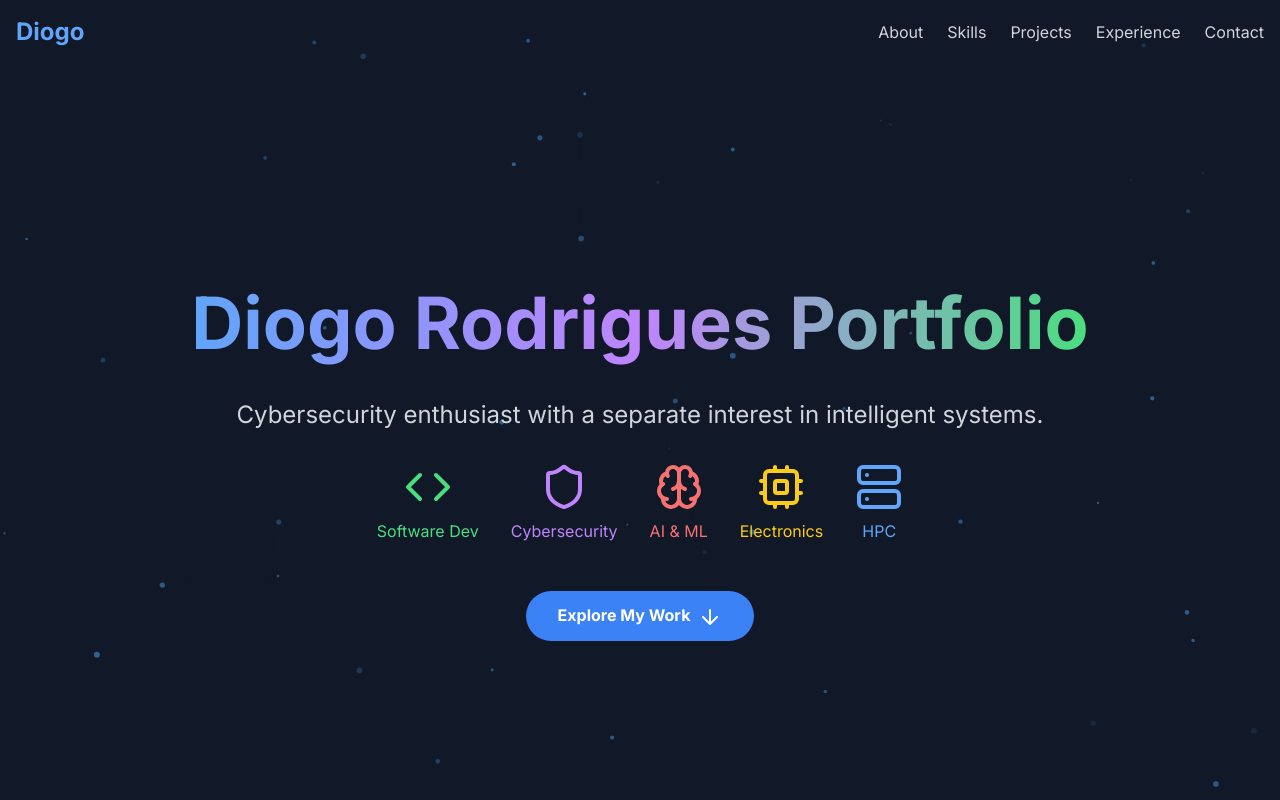
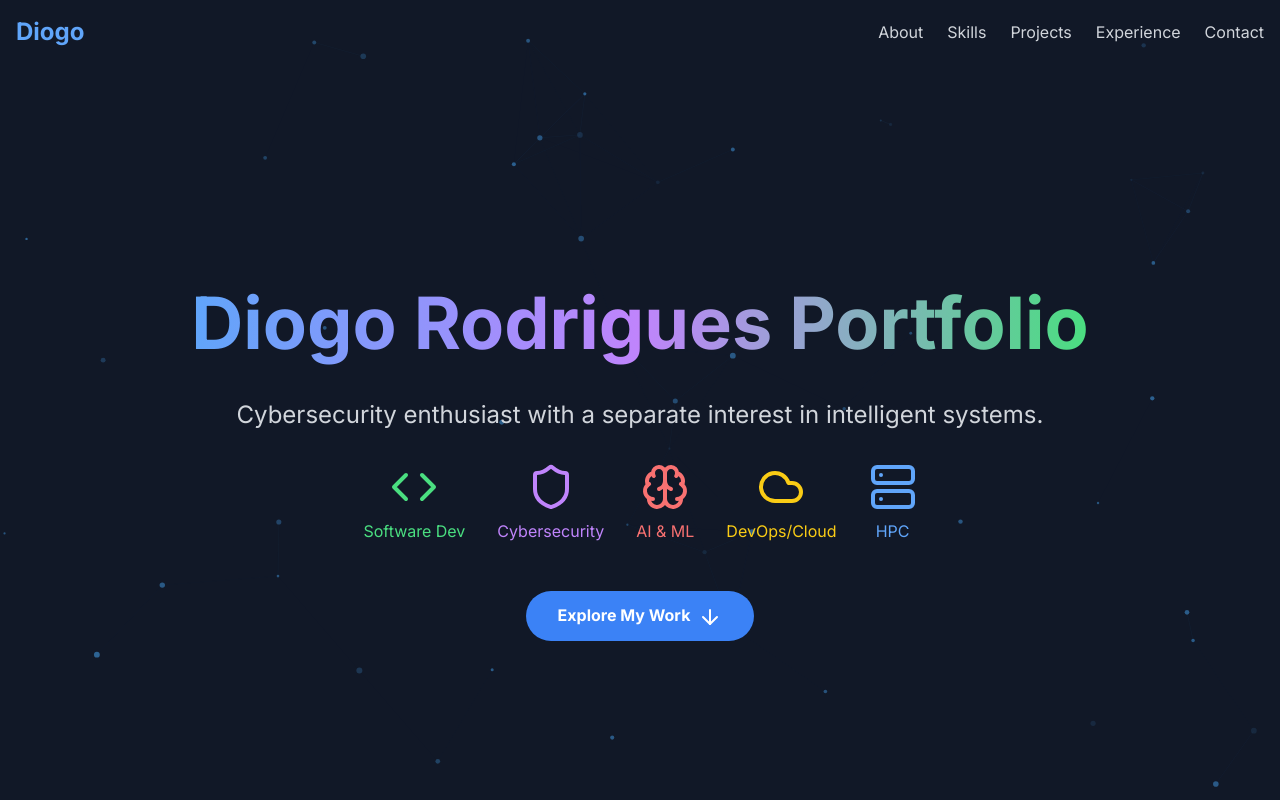
Before and after one commit to Diogo-Rodriigues/My_personal_website, a Next.js app: page / in a window 1280 px wide. Built offline with nearby package versions, Linux system fonts and the light colour scheme.

Commit message:
feat: update Hero section to "DevOps/Cloud"
Swap Cloud icon and update text from "Electronics" to "DevOps/Cloud".

Co-authored-by: Diogo Rodrigues <154286952+Diogo-Rodriigues@users.noreply.github.com>

```diff
--- a/app/components/Hero.tsx
+++ b/app/components/Hero.tsx
@@ -1,4 +1,4 @@
-import { ArrowDown, Code, Shield, Cpu, Brain, Server } from "lucide-react"
+import { ArrowDown, Code, Shield, Cloud, Brain, Server } from "lucide-react"
 
 const Hero = () => {
   return (
@@ -28,8 +28,8 @@ const Hero = () => {
             <span className="text-red-400">AI & ML</span>
           </div>
           <div className="flex flex-col items-center">
-            <Cpu className="w-12 h-12 text-yellow-400 mb-2" />
-            <span className="text-yellow-400">Electronics</span>
+            <Cloud className="w-12 h-12 text-yellow-400 mb-2" />
+            <span className="text-yellow-400">DevOps/Cloud</span>
           </div>
           <div className="flex flex-col items-center">
             <Server className="w-12 h-12 text-blue-400 mb-2" />
```
